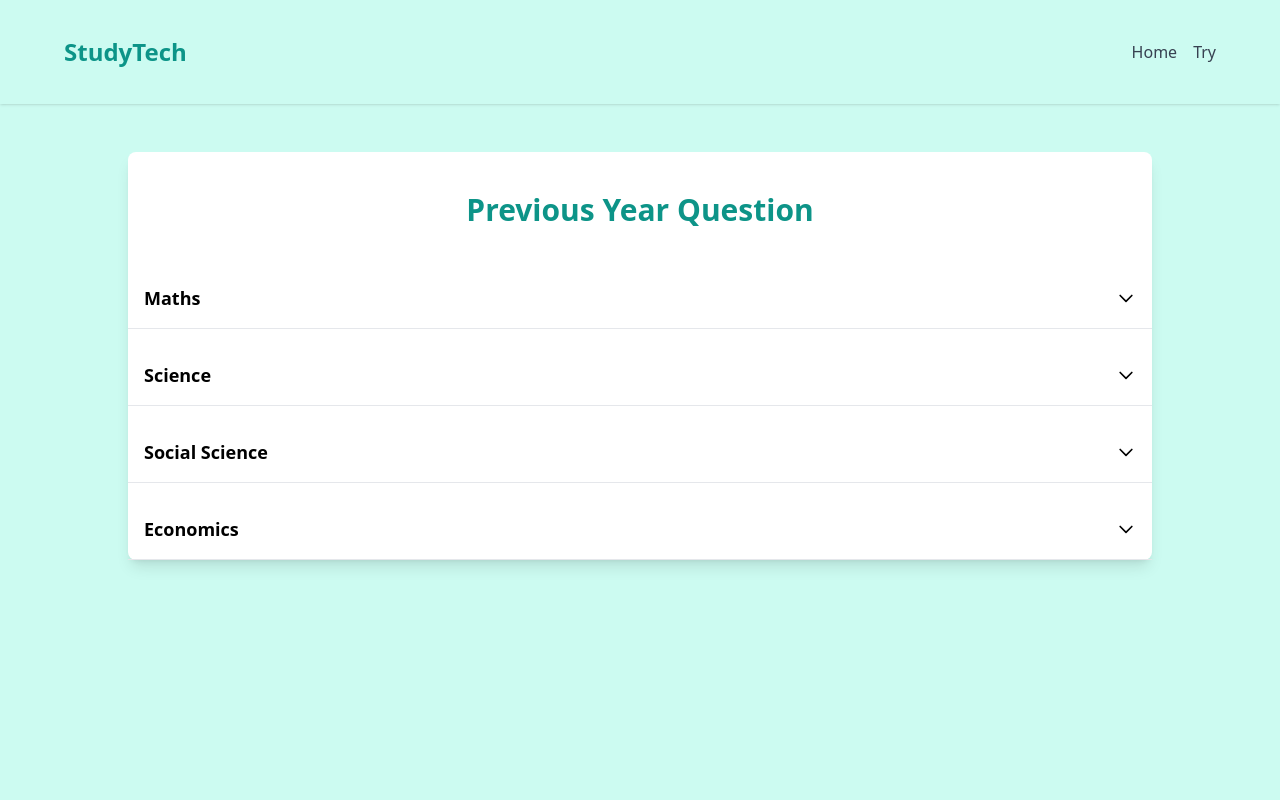
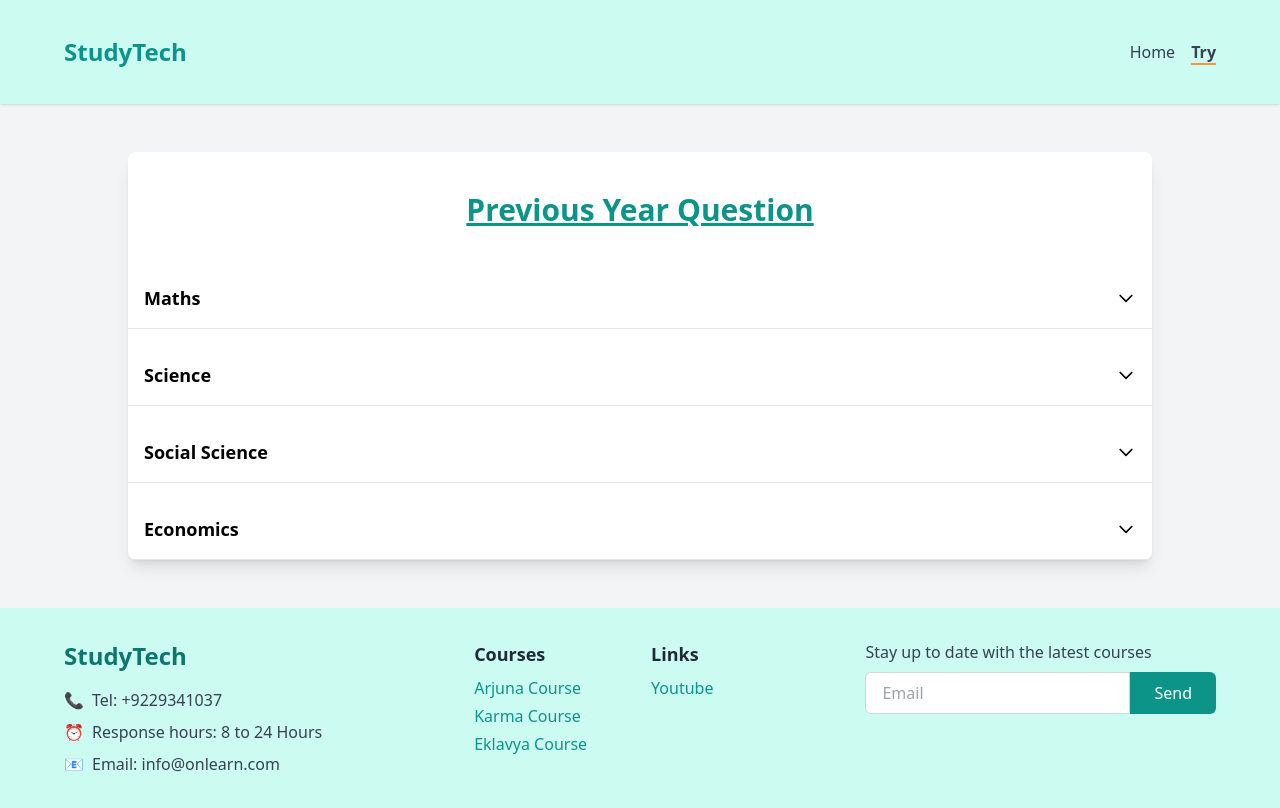
Before and after one commit to ikrishagarwal/StudyTech, a React (Vite) app: page /try in a window 1280 px wide. Built offline with nearby package versions, Linux system fonts and the light colour scheme.

Commit message:
feat: adds footer to try page

```diff
--- /dev/null
+++ b/src/components/footer.jsx
@@ -0,0 +1,82 @@
+export const Footer = () => {
+  return (
+    <footer className="bg-teal-100 py-8 px-4 lg:px-16">
+      <div className="container mx-auto flex flex-col lg:flex-row justify-between items-start space-y-8 lg:space-y-0">
+        {/* Left Section */}
+        <div>
+          <h2 className="text-2xl font-semibold text-teal-700 mb-4">
+            StudyTech
+          </h2>
+          <ul className="space-y-2 text-gray-700">
+            <li className="flex items-center">
+              <span className="mr-2">📞</span> Tel: +9229341037
+            </li>
+            <li className="flex items-center">
+              <span className="mr-2">⏰</span> Response hours: 8 to 24 Hours
+            </li>
+            <li className="flex items-center">
+              <span className="mr-2">📧</span> Email: info@onlearn.com
+            </li>
+          </ul>
+        </div>
+
+        {/* Middle Section */}
+        <div className="flex space-x-16">
+          <div>
+            <h3 className="text-lg font-semibold text-gray-800 mb-2">
+              Courses
+            </h3>
+            <ul className="text-teal-600 space-y-1">
+              <li>
+                <a href="#" className="hover:underline">
+                  Arjuna Course
+                </a>
+              </li>
+              <li>
+                <a href="#" className="hover:underline">
+                  Karma Course
+                </a>
+              </li>
+              <li>
+                <a href="#" className="hover:underline">
+                  Eklavya Course
+                </a>
+              </li>
+            </ul>
+          </div>
+
+          <div>
+            <h3 className="text-lg font-semibold text-gray-800 mb-2">Links</h3>
+            <ul className="text-teal-600 space-y-1">
+              <li>
+                <a href="#" className="hover:underline">
+                  Youtube
+                </a>
+              </li>
+            </ul>
+          </div>
+        </div>
+
+        {/* Right Section */}
+        <div className="flex flex-col items-start">
+          <p className="text-gray-700 mb-2">
+            Stay up to date with the latest courses
+          </p>
+          <form className="flex">
+            <input
+              type="email"
+              placeholder="Email"
+              className="px-4 py-2 border border-gray-300 rounded-l-md focus:outline-none"
+            />
+            <button
+              type="submit"
+              className="bg-teal-600 text-white px-6 py-2 rounded-r-md hover:bg-teal-700"
+            >
+              Send
+            </button>
+          </form>
+        </div>
+      </div>
+    </footer>
+  );
+};
--- a/src/components/navbar.jsx
+++ b/src/components/navbar.jsx
@@ -1,15 +1,41 @@
+import { useEffect, useState } from "react";
+import { Link, useLocation } from "react-router-dom";
+
 export const Navbar = () => {
+  const location = useLocation();
+  const [active, setActive] = useState("/");
+
+  useEffect(() => {
+    setActive(location.pathname);
+  }, [location]);
+
   return (
     <header className="bg-teal-100 shadow px-10 py-5">
       <div className="container mx-auto px-6 py-4 flex justify-between items-center">
         <h1 className="text-2xl font-bold text-teal-600">StudyTech</h1>
         <nav className="space-x-4">
-          <a href="/" className="text-gray-700 hover:text-teal-600">
+          <Link
+            to="/"
+            className={
+              "text-gray-700 hover:text-teal-600" +
+              (active === "/"
+                ? " font-bold border-b-2 border-b-orange-400"
+                : "")
+            }
+          >
             Home
-          </a>
-          <a href="/try" className="text-gray-700 hover:text-teal-600">
+          </Link>
+          <Link
+            to="/try"
+            className={
+              "text-gray-700 hover:text-teal-600" +
+              (active === "/try"
+                ? " font-bold border-b-2 border-b-orange-400"
+                : "")
+            }
+          >
             Try
-          </a>
+          </Link>
         </nav>
       </div>
     </header>
--- a/src/home.jsx
+++ b/src/home.jsx
@@ -1,4 +1,5 @@
 import { Navbar } from "./components/navbar";
+import { Footer } from "./components/footer";
 
 export const Home = () => {
   return (
@@ -191,10 +192,10 @@ export const Home = () => {
             </div>
 
             {/* Right Section: Features */}
-            <div className="flex-1 space-y-6">
+            <div className="flex-1 space-y-6 flex justify-center flex-col">
               {/* Feature 1 */}
-              <div className="flex items-start">
-                <div className="w-10 h-10 bg-gray-200 flex items-center justify-center rounded-full mr-4">
+              <div className="flex items-center">
+                <div className="w-10 h-10 bg-gray-200 flex items-center justify-center rounded-full mr-4 px-4">
                   📘 {/* Replace with actual icon */}
                 </div>
                 <div>
@@ -210,8 +211,8 @@ export const Home = () => {
               </div>
 
               {/* Feature 2 */}
-              <div className="flex items-start">
-                <div className="w-10 h-10 bg-gray-200 flex items-center justify-center rounded-full mr-4">
+              <div className="flex items-center">
+                <div className="w-10 h-10 bg-gray-200 flex items-center justify-center rounded-full mr-4 px-4">
                   🎓 {/* Replace with actual icon */}
                 </div>
                 <div>
@@ -226,8 +227,8 @@ export const Home = () => {
               </div>
 
               {/* Feature 3 */}
-              <div className="flex items-start">
-                <div className="w-10 h-10 bg-gray-200 flex items-center justify-center rounded-full mr-4">
+              <div className="flex items-center">
+                <div className="w-10 h-10 bg-gray-200 flex items-center justify-center rounded-full mr-4 px-4">
                   📝 {/* Replace with actual icon */}
                 </div>
                 <div>
@@ -291,86 +292,7 @@ export const Home = () => {
       </section>
 
       {/* Footer */}
-      <footer className="bg-teal-100 py-8 px-4 lg:px-16">
-        <div className="container mx-auto flex flex-col lg:flex-row justify-between items-start space-y-8 lg:space-y-0">
-          {/* Left Section */}
-          <div>
-            <h2 className="text-2xl font-semibold text-teal-700 mb-4">
-              StudyTech
-            </h2>
-            <ul className="space-y-2 text-gray-700">
-              <li className="flex items-center">
-                <span className="mr-2">📞</span> Tel: +9229341037
-              </li>
-              <li className="flex items-center">
-                <span className="mr-2">⏰</span> Response hours: 8 to 24 Hours
-              </li>
-              <li className="flex items-center">
-                <span className="mr-2">📧</span> Email: info@onlearn.com
-              </li>
-            </ul>
-          </div>
-
-          {/* Middle Section */}
-          <div className="flex space-x-16">
-            <div>
-              <h3 className="text-lg font-semibold text-gray-800 mb-2">
-                Courses
-              </h3>
-              <ul className="text-teal-600 space-y-1">
-                <li>
-                  <a href="#" className="hover:underline">
-                    Arjuna Course
-                  </a>
-                </li>
-                <li>
-                  <a href="#" className="hover:underline">
-                    Karma Course
-                  </a>
-                </li>
-                <li>
-                  <a href="#" className="hover:underline">
-                    Eklavya Course
-                  </a>
-                </li>
-              </ul>
-            </div>
-
-            <div>
-              <h3 className="text-lg font-semibold text-gray-800 mb-2">
-                Links
-              </h3>
-              <ul className="text-teal-600 space-y-1">
-                <li>
-                  <a href="#" className="hover:underline">
-                    Youtube
-                  </a>
-                </li>
-              </ul>
-            </div>
-          </div>
-
-          {/* Right Section */}
-          <div className="flex flex-col items-start">
-            <p className="text-gray-700 mb-2">
-              Stay up to date with the latest courses
-            </p>
-            <form className="flex">
-              <input
-                type="email"
-                placeholder="Email"
-                className="px-4 py-2 border border-gray-300 rounded-l-md focus:outline-none"
-              />
-              <button
-                type="submit"
-                className="bg-teal-600 text-white px-6 py-2 rounded-r-md hover:bg-teal-700"
-              >
-                Send
-              </button>
-            </form>
-          </div>
-        </div>
-      </footer>
+      <Footer></Footer>
     </div>
   );
 };
--- a/src/try.jsx
+++ b/src/try.jsx
@@ -1,4 +1,5 @@
 import { Navbar } from "./components/navbar";
+import { Footer } from "./components/footer";
 import { Accordion } from "./components/accordion";
 
 export const Try = () => {
@@ -76,16 +77,17 @@ export const Try = () => {
   ];
 
   return (
-    <div className="bg-teal-100 min-h-screen">
+    <div className="bg-gray-100 min-h-screen">
       <Navbar />
       <div className="min-h-full flex items-center justify-center p-4 my-8">
         <div className="w-full max-w-5xl bg-white shadow-lg rounded-lg">
-          <h1 className="text-3xl font-bold text-teal-600 text-center py-10">
+          <h1 className="text-3xl font-bold text-teal-600 text-center py-10 underline">
             Previous Year Question
           </h1>
           <Accordion items={accordionItems} />
         </div>
       </div>
+      <Footer></Footer>
     </div>
   );
 };
```
